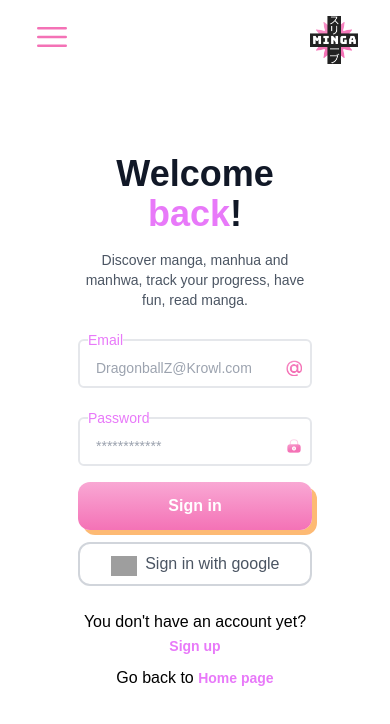
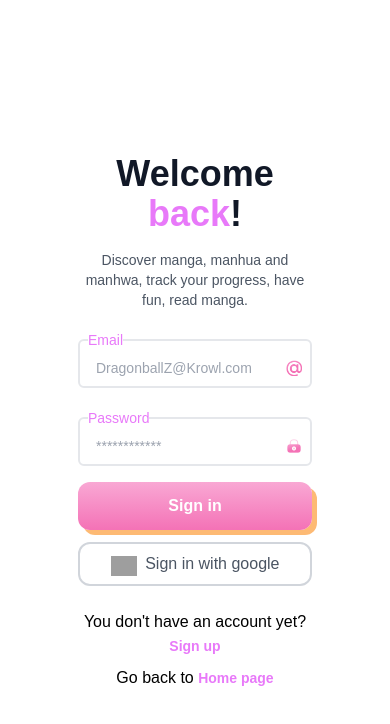
Before and after one commit to AVILANICO/minga_verde_front, a React (Vite) app: page /signin in a window 390 px wide. Shown: the top 724 px of the page. Built offline with nearby package versions, Linux system fonts and the light colour scheme; grey boxes are pictures that could not be loaded.

Commit message:
fix mobile XD

```diff
--- a/src/App.jsx
+++ b/src/App.jsx
@@ -8,8 +8,6 @@ import Indexmobile from "./components/Indexmobile"
 
 
 function App() {
-    console.log(apiUrl);
-    console.log(process.env.NODE_ENV);
 
     return (
         <>
--- a/src/components/Indexmobile.jsx
+++ b/src/components/Indexmobile.jsx
@@ -1,3 +1,4 @@
+import Button from "./Button"
 
 export default function Indexmobile() {
   return (
@@ -5,7 +6,7 @@ export default function Indexmobile() {
       <h1 className="text-white xsm: text-4xl xsm:text-center xsm:font-bold">Live the emotion of the manga</h1>
       <h3 className="text-white xsm: self-center xsm:text-base xsm:mb-2 p-3">Find the perfect manga for you</h3>
       <div className="xsm: self-center">
-        <button className="rounded-3xl text-white bg-gradient-to-b from-[#F9A8D4] to-[#F472B6] h-10 w-64 ">Explore</button>
+        <Button />
       </div>
     </div>
   )
--- a/src/components/Navbar.jsx
+++ b/src/components/Navbar.jsx
@@ -30,7 +30,7 @@ export default function Navbar() {
   }
 
   return (
-    <nav className="w-full px-8 pt-4 absolute flex justify-between items-center">
+    <nav className="xsm:hidden w-full px-8 pt-4 absolute flex justify-between items-center">
       <div>
         <button onClick={handleMenuClick}>
           <svg
@@ -49,8 +49,8 @@ export default function Navbar() {
               </div>}
             <ul>
               <li><Anchor className="flex justify-center px-4 py-2 text-black hover:bg-white hover:text-btn2 hover:rounded-md m-4" to="/">Home</Anchor></li>
-              {role == 1 || role == 2 ?(<><li><Anchor className="flex justify-center px-4 py-2 text-black hover:bg-white hover:text-btn2 hover:rounded-md m-4" to="/manga-form">New mangas</Anchor></li>
-</>):("")}
+              {role == 1 || role == 2 ? (<><li><Anchor className="flex justify-center px-4 py-2 text-black hover:bg-white hover:text-btn2 hover:rounded-md m-4" to="/manga-form">New mangas</Anchor></li>
+              </>) : ("")}
               {token && <li><a className="flex justify-center px-4 py-2 text-black hover:bg-white hover:text-btn2 hover:rounded-md m-4" href="#">Favorites</a></li>}
               {!token && <li><Anchor className="flex justify-center px-4 py-2 text-black hover:bg-white hover:text-btn2 hover:rounded-md m-4" to="/register">Register</Anchor></li>}
               {!token && <li><Anchor className="flex justify-center px-4 py-2 text-black hover:bg-white hover:text-btn2 hover:rounded-md m-4" to="/signin">Log In</Anchor></li>}
--- a/src/pages/MangaForm.jsx
+++ b/src/pages/MangaForm.jsx
@@ -1,21 +1,17 @@
 import React from 'react'
 import apiUrl from "../../api"
-import { useEffect, useState,useRef } from "react"
+import { useEffect, useState, useRef } from "react"
 import axios from 'axios'
 import VITE_API from '../../api'
 import Swal from 'sweetalert2'
 import Index from './Index'
 import Navbar from '../components/Navbarmobile'
 import Footer from '../components/Footermobile'
-
-
-
-
-
+import App from '../App'
 
 export default function MangaForm() {
   useEffect(
-    () => { axios(apiUrl + 'categories').then(res =>categories(res.data.categories)).catch(err => console.error(err)) },
+    () => { axios(apiUrl + 'categories').then(res => categories(res.data.categories)).catch(err => console.error(err)) },
     []                                    //array de dependecias vacio ya que necesitamos fechar una unica vez al mostrarse el componente
   )
   let [categor, categories] = useState([])
@@ -29,16 +25,16 @@ console.log(categor)
   const title = useRef()
   const category = useRef()
   const description = useRef()
-function handleForm(e){
+  function handleForm(e) {
     e.preventDefault()
     let data = {
- title : title.current.value,
- category_id : category.current.value,
- description : description.current.value
+      title: title.current.value,
+      category_id: category.current.value,
+      description: description.current.value
     }
-axios.post(VITE_API + "mangas",data)
-.then(res=>
-  {console.log(res)
+    axios.post(VITE_API + "mangas", data)
+      .then(res => {
+        console.log(res)
         const Toast = Swal.mixin({
           toast: true,
           position: 'center',
@@ -55,10 +51,8 @@ axios.post(VITE_API + "mangas",data)
           icon: 'success',
           title: 'Your manga was successfully created',
         })
-
-
       })
-.catch(error =>{
+      .catch(error => {
         const err = error.response.data.message
         const Toast = Swal.mixin({
           toast: true,
@@ -76,27 +70,21 @@ axios.post(VITE_API + "mangas",data)
           icon: 'error',
           title: err,
         })
-
-
-
       })
-
-
   }
-
   let role = localStorage.getItem("role")
   console.log(role)
   return (
     <>
-    {role == 1 || role == 2 ?(
+      {role == 1 || role == 2 ? (
         <>
-<Navbar/>
+          <Navbar />
           <section className="grid h-screen place-content-center text-slate-300">
             <div className="mb-10 text-center text-black">
               <h1 className="text-3xl font-bold">New Manga</h1>
 
             </div>
-    <form onSubmit={(e)=>handleForm(e)}>
+            <form onSubmit={(e) => handleForm(e)}>
               <div className="flex flex-col items-center justify-center space-y-6 pt-14">
                 <input ref={title} type="text" id="title" name="title" placeholder="Insert title" className="w-80 appearance-none  border-0  p-2 px-4  border-b border-gray-500  text-black focus:outline-none focus:ring-0" />
                 <div>
@@ -114,13 +102,14 @@ axios.post(VITE_API + "mangas",data)
               </div>
             </form>
           </section>
-  <Footer/>
+          <Footer />
         </>
-   ):(
-   <Index/>
+      ) : (
+        <>
+          <Index />
+          <App />
+        </>
       )}
     </>
-
-
   )
 }
--- a/src/pages/SignIn.jsx
+++ b/src/pages/SignIn.jsx
@@ -7,6 +7,8 @@ import { useRef } from 'react'
 import axios from 'axios'
 import Index from './Index'
 import Swal from 'sweetalert2'
+import Indexmobile from '../components/Indexmobile'
+import App from '../App'
 
 
 const Signin = (props) => {
@@ -73,6 +75,7 @@ const Signin = (props) => {
       {redirect ? (
         <>
           <Index />
+          <App />
         </>
       ) : (
         <div className='h-screen w-full flex justify-center items-center'>
```
Lines whose indentation alone changed are shown as unchanged.
